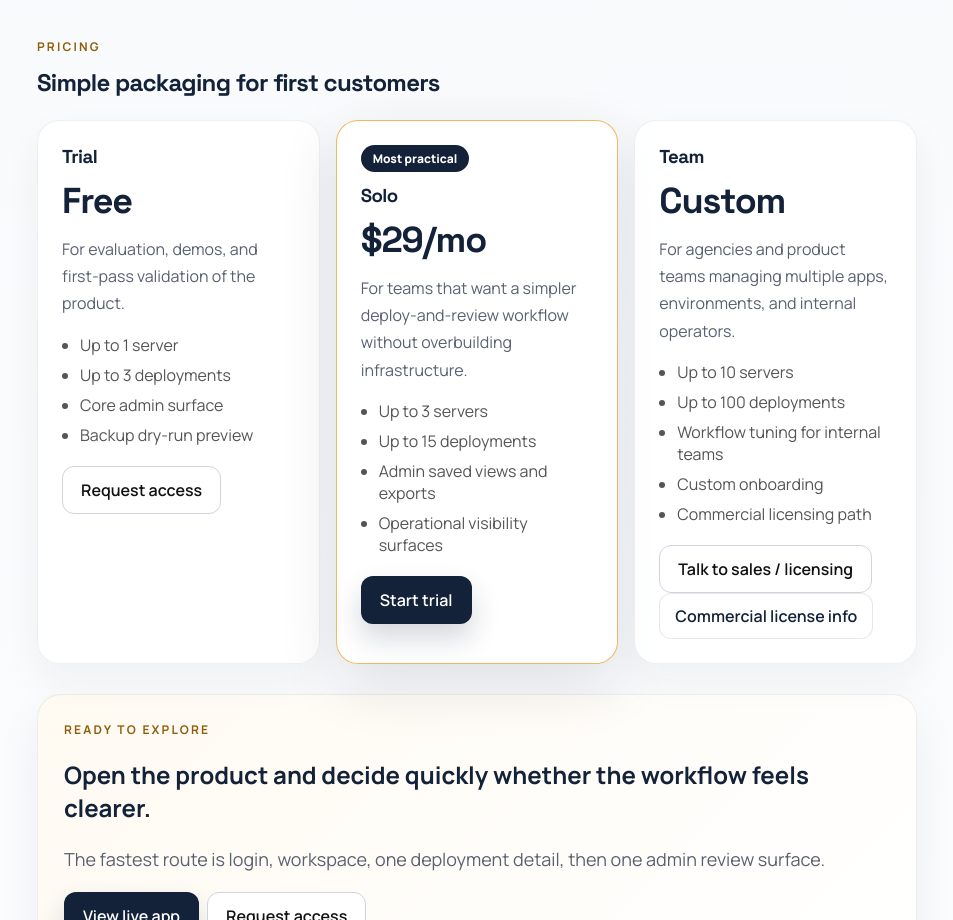
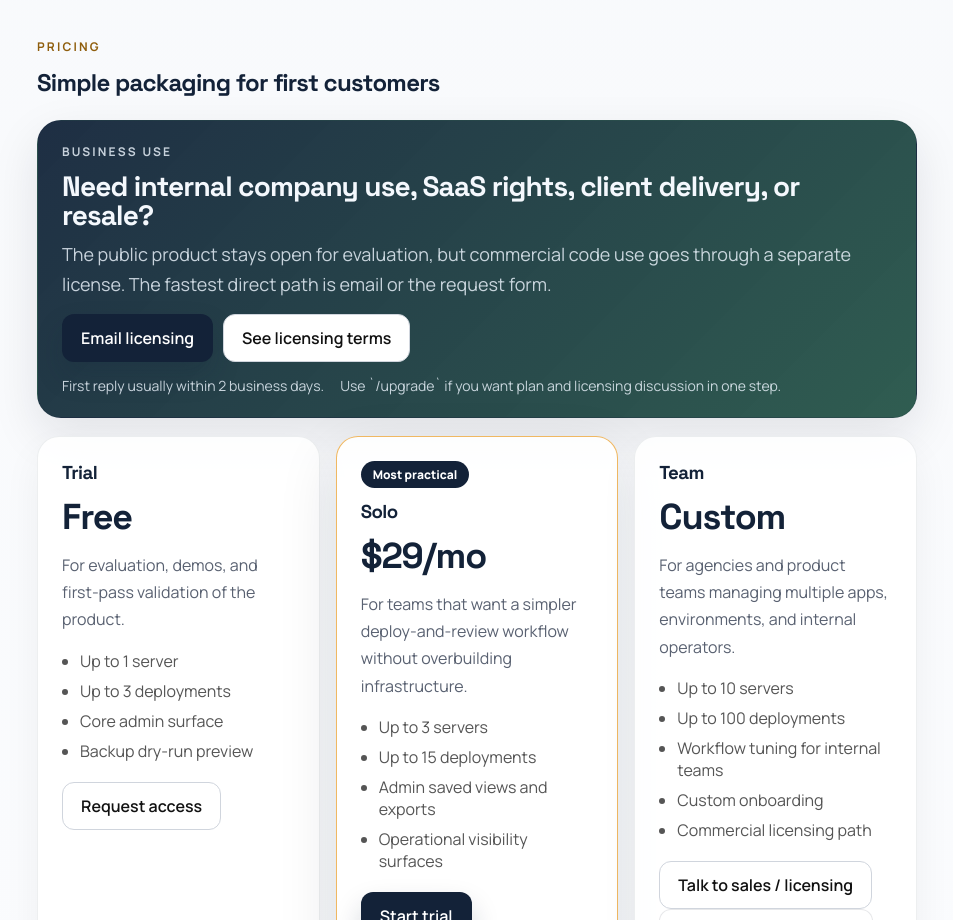
Before and after one commit to AlexGerlitz/deploymate, a Next.js app in the folder frontend/: page / in a window 1280 px wide. Shown: the part 5760-6680 px from the top of the page, without its empty margins (163-1116 px from the left). Built offline with nearby package versions, Linux system fonts and the light colour scheme.

Commit message:
Highlight commercial path on landing

```diff
--- a/frontend/app/globals.css
+++ b/frontend/app/globals.css
@@ -1827,6 +1827,47 @@ code {
   box-shadow: 0 20px 60px rgba(17, 24, 39, 0.12);
 }
 
+.landingCommercialStrip {
+  display: grid;
+  gap: 14px;
+  margin-bottom: 18px;
+  padding: 22px 24px;
+  border: 1px solid rgba(19, 34, 56, 0.08);
+  border-radius: 24px;
+  background:
+    linear-gradient(135deg, rgba(21, 38, 60, 0.96) 0%, rgba(30, 79, 66, 0.92) 100%);
+  color: #f4f8fd;
+  box-shadow: 0 18px 48px rgba(17, 24, 39, 0.1);
+}
+
+.landingCommercialStrip strong {
+  display: block;
+  margin-bottom: 8px;
+  font-family: var(--font-display), sans-serif;
+  font-size: 28px;
+  letter-spacing: -0.03em;
+  line-height: 1.05;
+}
+
+.landingCommercialStrip .eyebrow,
+.landingCommercialStrip .sectionLead,
+.landingCommercialMeta {
+  color: rgba(236, 244, 252, 0.82);
+}
+
+.landingCommercialActions {
+  display: flex;
+  flex-wrap: wrap;
+  gap: 10px;
+}
+
+.landingCommercialMeta {
+  display: flex;
+  flex-wrap: wrap;
+  gap: 10px 16px;
+  font-size: 14px;
+}
+
 .pricingBadge {
   display: inline-flex;
   margin-bottom: 12px;
@@ -2571,6 +2612,7 @@ button.landingButton.primaryButton:disabled {
   .landingTopbarInner .buttonRow,
   .landingHeroCopy .buttonRow,
   .siteFooterLinks,
+  .landingCommercialActions,
   .workspaceHeroActions,
   .formActions,
   .runtimePrimaryActions,
@@ -2583,6 +2625,7 @@ button.landingButton.primaryButton:disabled {
   .landingTopbarInner .buttonRow > *,
   .landingHeroCopy .buttonRow > *,
   .siteFooterLinks > *,
+  .landingCommercialActions > *,
   .workspaceHeroActions > *,
   .formActions > *,
   .runtimePrimaryActions > *,
@@ -2740,6 +2783,20 @@ button.landingButton.primaryButton:disabled {
     white-space: normal;
   }
 
+  .landingCommercialStrip {
+    padding: 18px 16px;
+    border-radius: 22px;
+  }
+
+  .landingCommercialStrip strong {
+    font-size: 24px;
+  }
+
+  .landingCommercialMeta {
+    flex-direction: column;
+    align-items: flex-start;
+  }
+
   .siteFooter {
     padding-left: 12px;
     padding-right: 12px;
--- a/frontend/app/page.js
+++ b/frontend/app/page.js
@@ -440,6 +440,32 @@ export default function LandingPage() {
             <h2>Simple packaging for first customers</h2>
           </div>
 
+          <div className="landingCommercialStrip">
+            <div>
+              <div className="eyebrow">Business use</div>
+              <strong>Need internal company use, SaaS rights, client delivery, or resale?</strong>
+              <p className="sectionLead">
+                The public product stays open for evaluation, but commercial code use goes through
+                a separate license. The fastest direct path is email or the request form.
+              </p>
+            </div>
+            <div className="landingCommercialActions">
+              <a
+                href="mailto:alexgerlitz@users.noreply.github.com?subject=DeployMate%20commercial%20license"
+                className="landingButton primaryButton"
+              >
+                Email licensing
+              </a>
+              <Link href="/commercial-license" className="landingButton secondaryButton">
+                See licensing terms
+              </Link>
+            </div>
+            <div className="landingCommercialMeta">
+              <span>First reply usually within 2 business days.</span>
+              <span>Use `/upgrade` if you want plan and licensing discussion in one step.</span>
+            </div>
+          </div>
+
           <div className="pricingGrid">
             <article className="pricingCard">
               <h3>Trial</h3>
```
